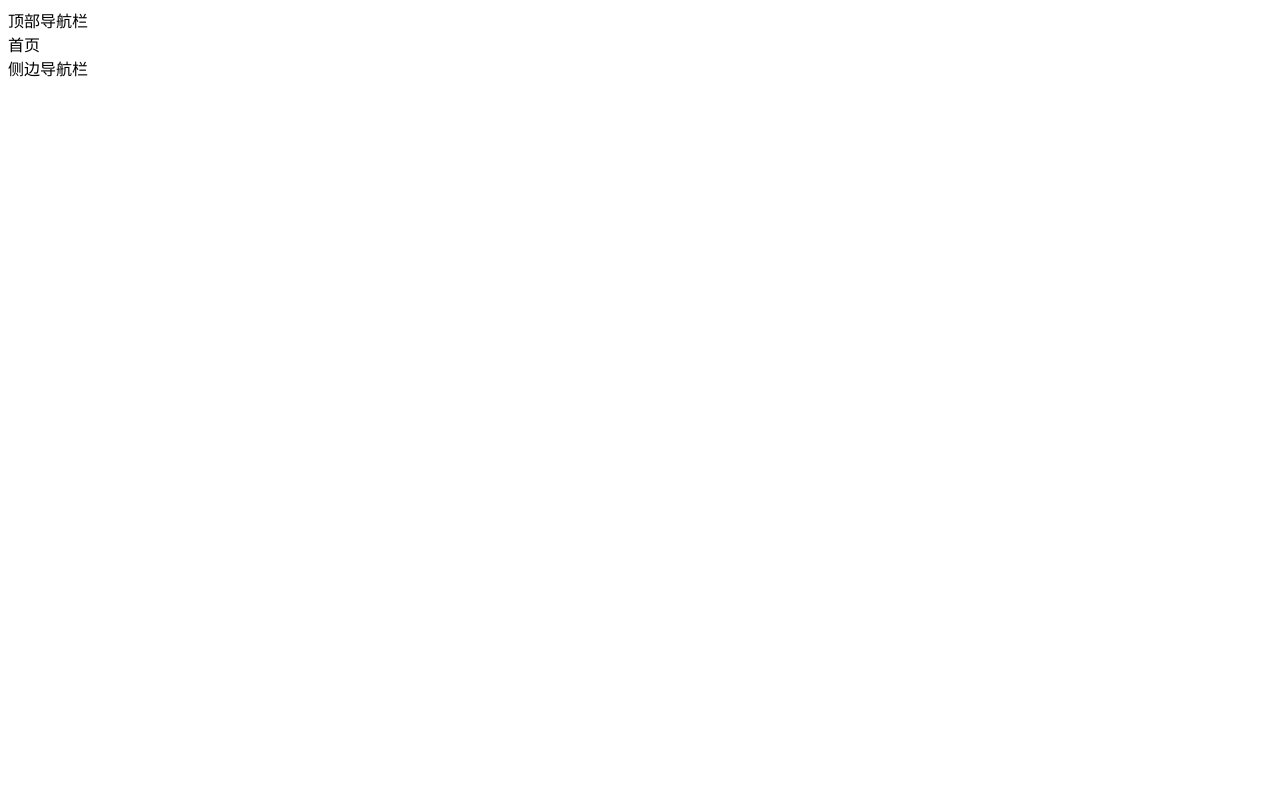
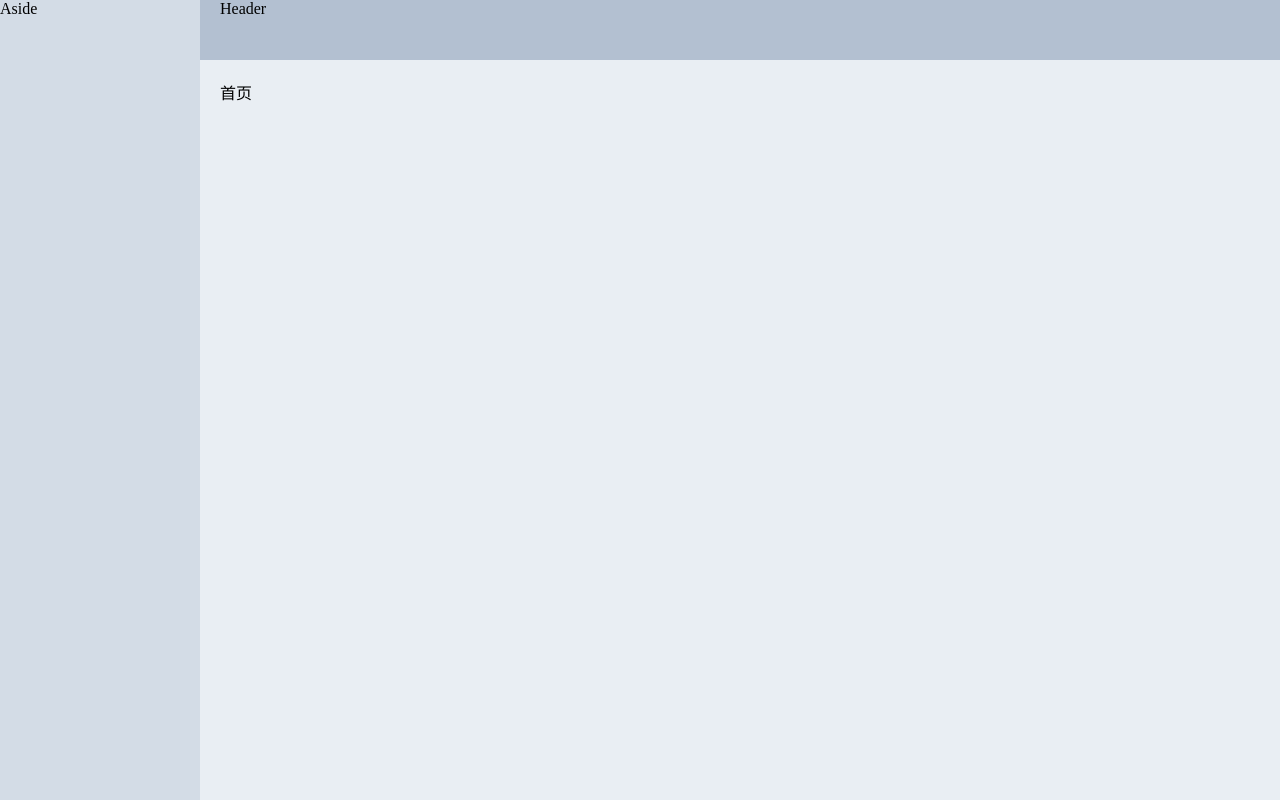
Before and after one commit to haobinbin-11/toutiao-hezi, a Vue app: page /#/ in a window 1280 px wide. Built offline with nearby package versions, Linux system fonts and the light colour scheme.

Commit message:
首页-layout布局-结构搭建

```diff
--- a/src/router/index.js
+++ b/src/router/index.js
@@ -21,7 +21,7 @@ const routes = [
   },
   {
     path: '/',
-    name: 'Layout',
+    // name: 'Layout',
     component: Layout,
     children: [
       {
--- a/src/views/layout/index.vue
+++ b/src/views/layout/index.vue
@@ -1,11 +1,18 @@
 <template>
-  <div class="home-container">
-  <div>顶部导航栏</div>
+  <!-- <div class="home-container"> -->
+  <el-container class="layout-container">
+  <el-aside class="aside" width="200px" >Aside</el-aside>
+  <el-container>
+    <el-header class="header">Header</el-header>
+    <el-main class="main"><router-view></router-view></el-main>
+  </el-container>
+</el-container>
+  <!-- <div>顶部导航栏</div>
 
-  <!-- 子路由出口 -->
+  子路由出口
   <router-view></router-view>
   <div>侧边导航栏</div>
-  </div>
+  </div> -->
 </template>
 <script>
 export default {
@@ -28,6 +35,21 @@ export default {
 }
 </script>
 
-<style lang="less" scoped>
-
+<style lang="less">
+.layout-container {
+  position: fixed;
+  left: 0;
+  right: 0;
+  top: 0;
+  bottom: 0;
+}
+.aside {
+  background-color: #d3dce6;
+}
+.header {
+  background-color: #b3c0d1;
+}
+.main {
+  background-color: #e9eef3;
+}
 </style>>
```
